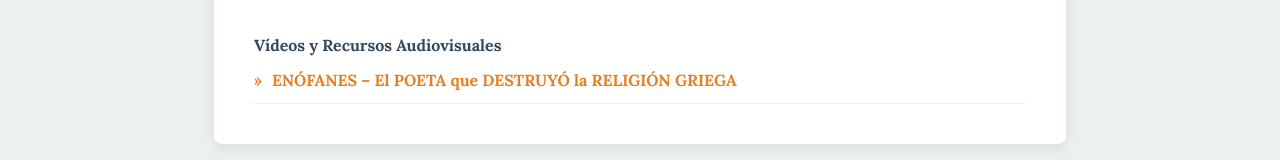
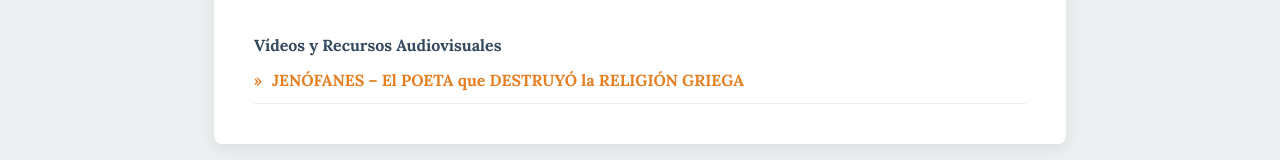
Before and after one commit to jmlucas68/jenofanes, a plain HTML site: page index.html in a window 1280 px wide. Shown: the part 4540-4700 px from the top of the page. Drawn offline with Linux system fonts and the light colour scheme.

Commit message:
Actualizar index.html

```diff
--- a/index.html
+++ b/index.html
@@ -115,7 +115,7 @@
 
             <h4 style="margin-top: 2rem;">Vídeos y Recursos Audiovisuales</h4>
             <ul>
-                <li><a href="https://youtu.be/Q-U10i4vIGc?si=7nMGg1VOYytYJ29o" target="_blank" rel="noopener noreferrer">ENÓFANES – El POETA que DESTRUYÓ la RELIGIÓN GRIEGA</a></li>
+                <li><a href="https://youtu.be/Q-U10i4vIGc?si=7nMGg1VOYytYJ29o" target="_blank" rel="noopener noreferrer">JENÓFANES – El POETA que DESTRUYÓ la RELIGIÓN GRIEGA</a></li>
             </ul>
         </section>
 
```
